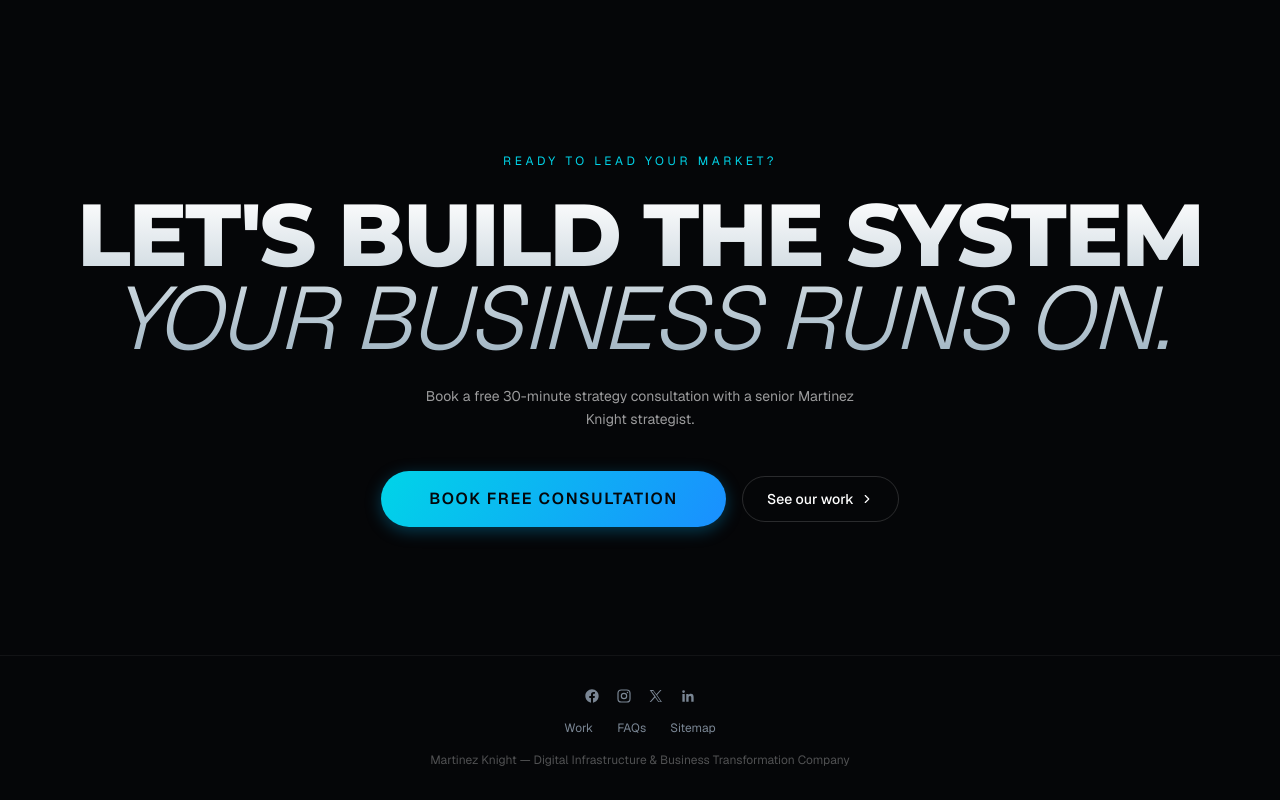
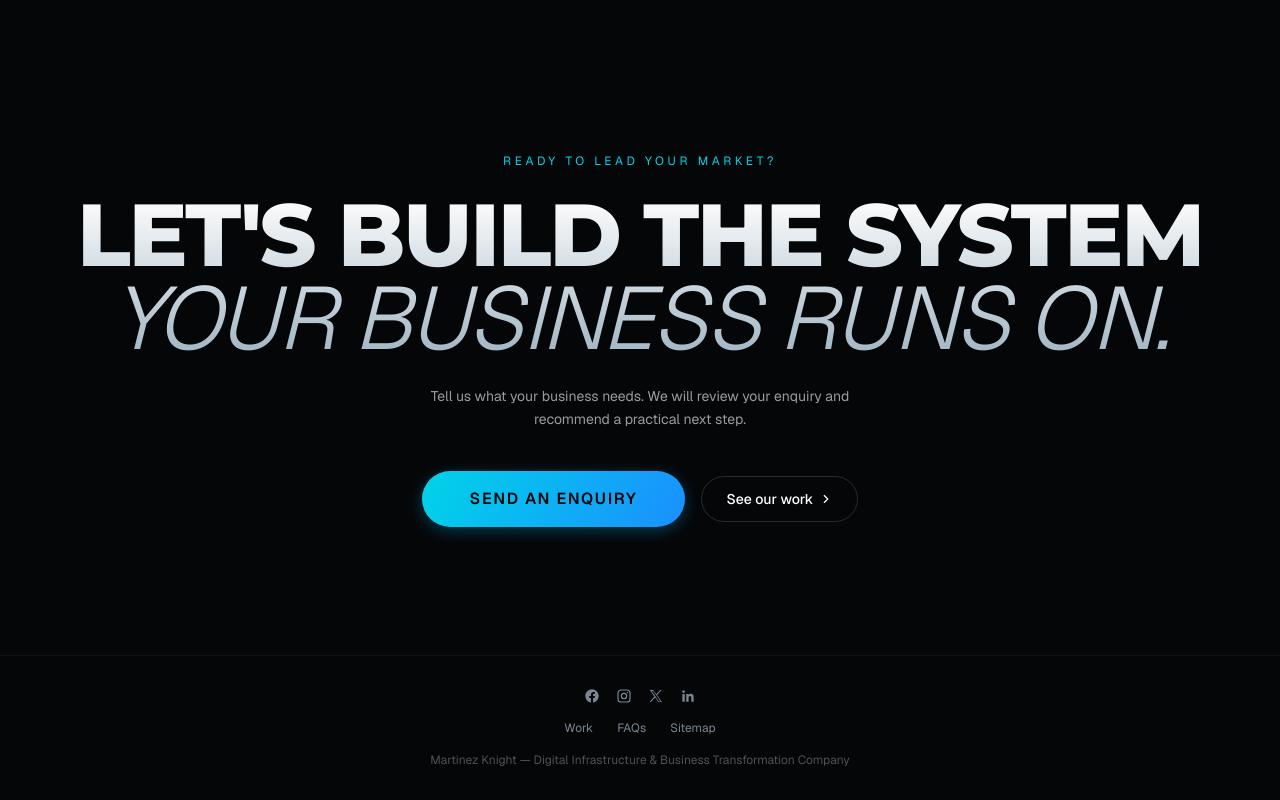
Before and after one commit to MartinezKnight/martinez-knight, a React (Vite) app: page / in a window 1280 px wide. Shown: the part 3425-4225 px from the top of the page. Built offline with nearby package versions, Linux system fonts and the light colour scheme; no server answers.

Commit message:
Make homepage enquiry CTA accurate

```diff
--- a/src/components/ContactSection.tsx
+++ b/src/components/ContactSection.tsx
@@ -21,10 +21,10 @@ export default function ContactSection() {
           <span className="italic font-light">Your Business Runs On.</span>
         </SectionHeading>
         <p className="text-white/60 max-w-md mx-auto mb-10 text-sm leading-relaxed">
-          Book a free 30-minute strategy consultation with a senior Martinez Knight strategist.
+          Tell us what your business needs. We will review your enquiry and recommend a practical next step.
         </p>
         <div className="flex flex-wrap items-center justify-center gap-4">
-          <ContactButton label="Book Free Consultation" href="/contact" />
+          <ContactButton label="Send an Enquiry" href="/contact?source=homepage-consultation" />
           <Link
             to="/work"
             className="inline-flex items-center gap-1.5 rounded-full border border-white/15 text-white text-sm font-medium px-6 py-3 hover:bg-white/5 transition-colors"
```
